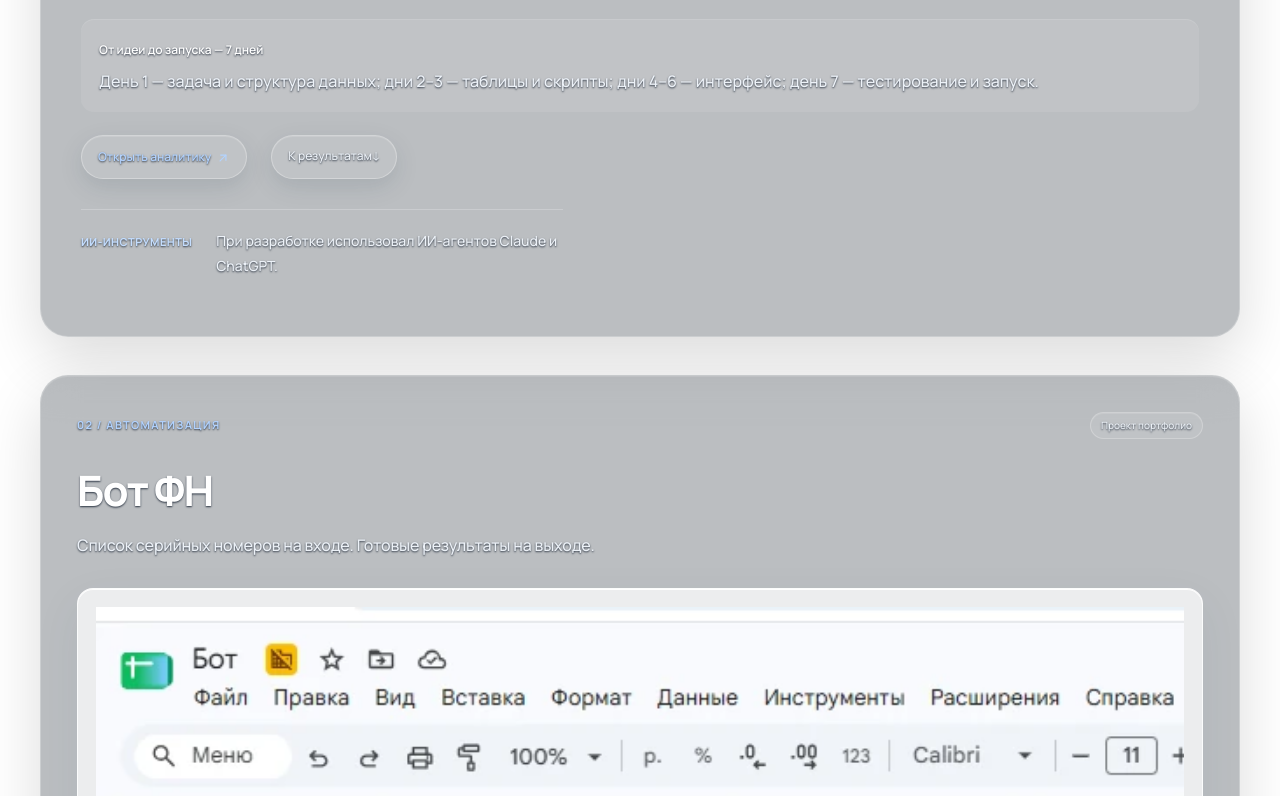
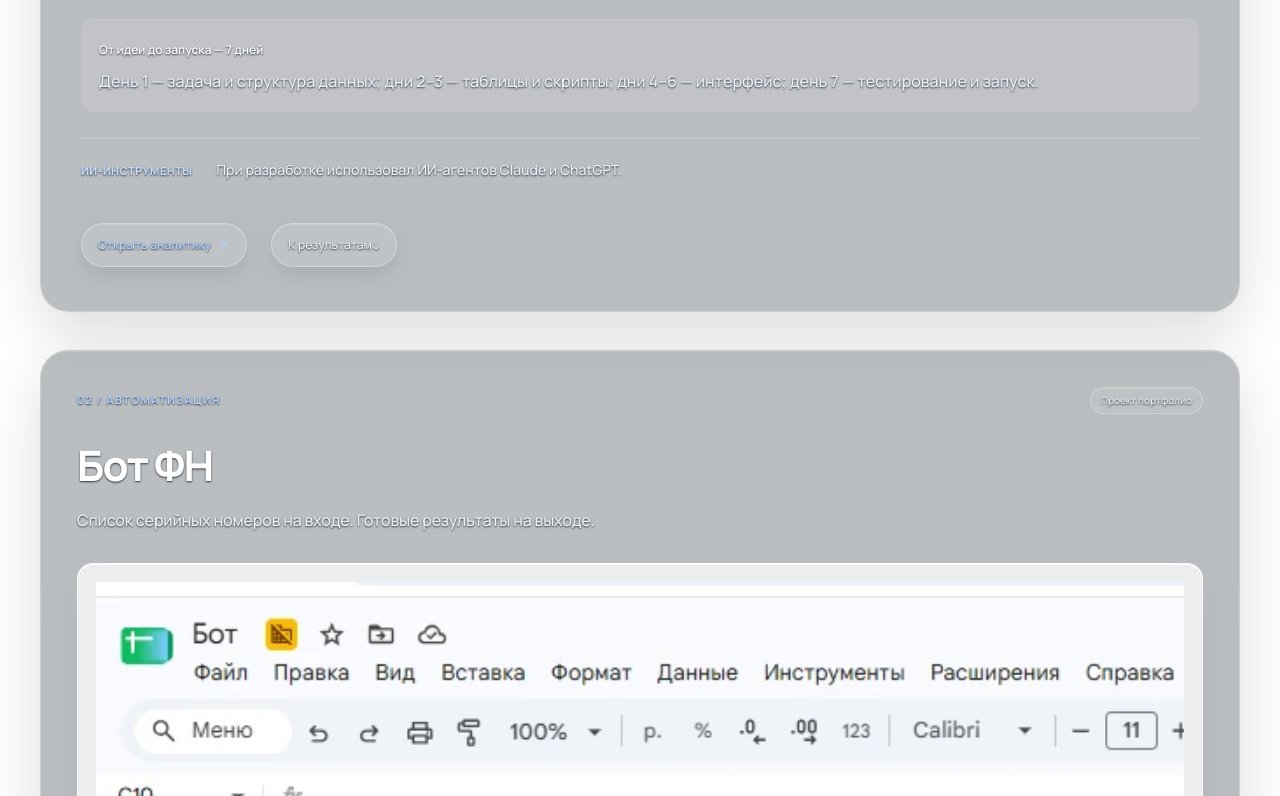
Before and after one commit to nalyd45l-bit/salary-increase-portfolio, a website: page index.html in a window 1280 px wide. Shown: the part 4564-5360 px from the top of the page. Drawn offline with Linux system fonts and the light colour scheme.

Commit message:
Keep project AI credits full width above project links

```diff
--- a/contribution.css
+++ b/contribution.css
@@ -69,7 +69,8 @@
 }
 
 /* The conclusion replaces the former salary preparation form. */
-.project-ai{display:flex;gap:12px 24px;align-items:baseline;margin-top:26px;padding:18px 0;border-top:1px solid #ffffff38;font-size:14px;line-height:1.8;color:#edf2f8;break-inside:avoid}
+.project-ai{grid-column:1/-1;grid-row:6;display:flex;gap:12px 24px;align-items:baseline;margin-top:26px;padding:18px 0;border-top:1px solid #ffffff38;font-size:14px;line-height:1.8;color:#edf2f8;break-inside:avoid}
+.project>.project-actions{grid-row:7}
 .project-ai strong{flex:none;color:#c4deff;font-size:11px;letter-spacing:.04em;text-transform:uppercase}
 .contribution-conclusion .conclusion-intro h2{max-width:25ch;font-size:clamp(30px,3.8vw,52px);line-height:1.15;overflow-wrap:anywhere}
 .contribution-conclusion .conclusion-intro>p,.contribution-conclusion .conclusion-approach p{max-width:90ch;font-size:16px;line-height:1.9;margin-top:22px;color:#edf2f8}
```
Also changed, not shown: docs/conclusion-conclusion-desktop.png, docs/conclusion-credits-desktop.png, docs/conclusion-hero-desktop.png, docs/conclusion-tasks-desktop.png, 1 other file.
